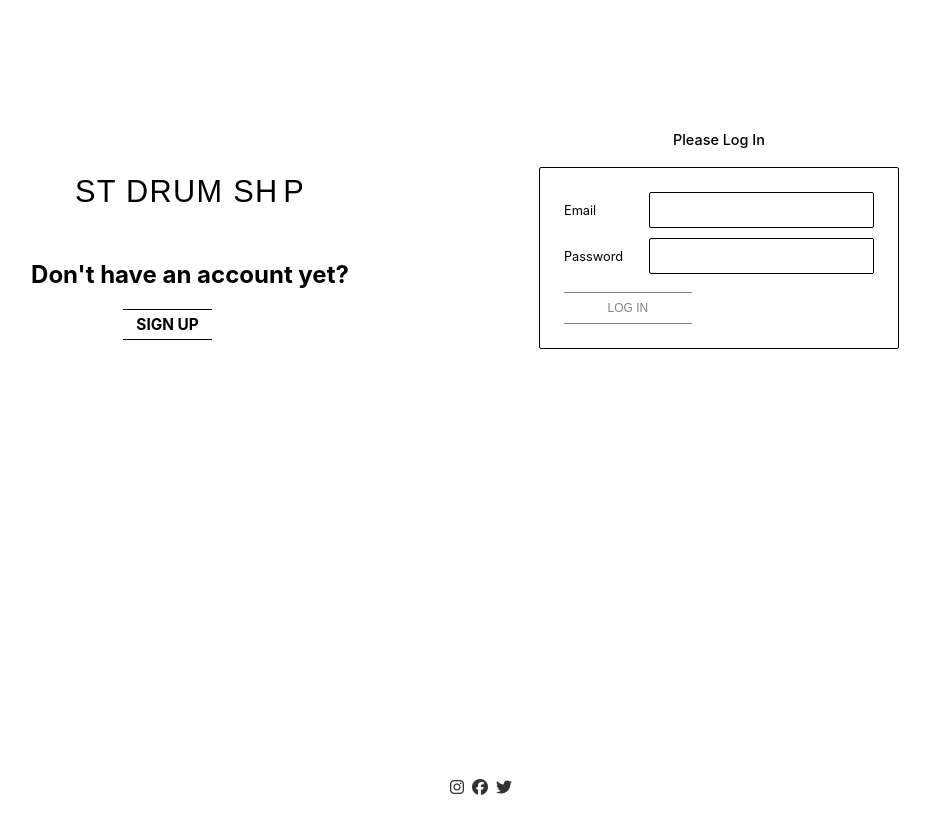
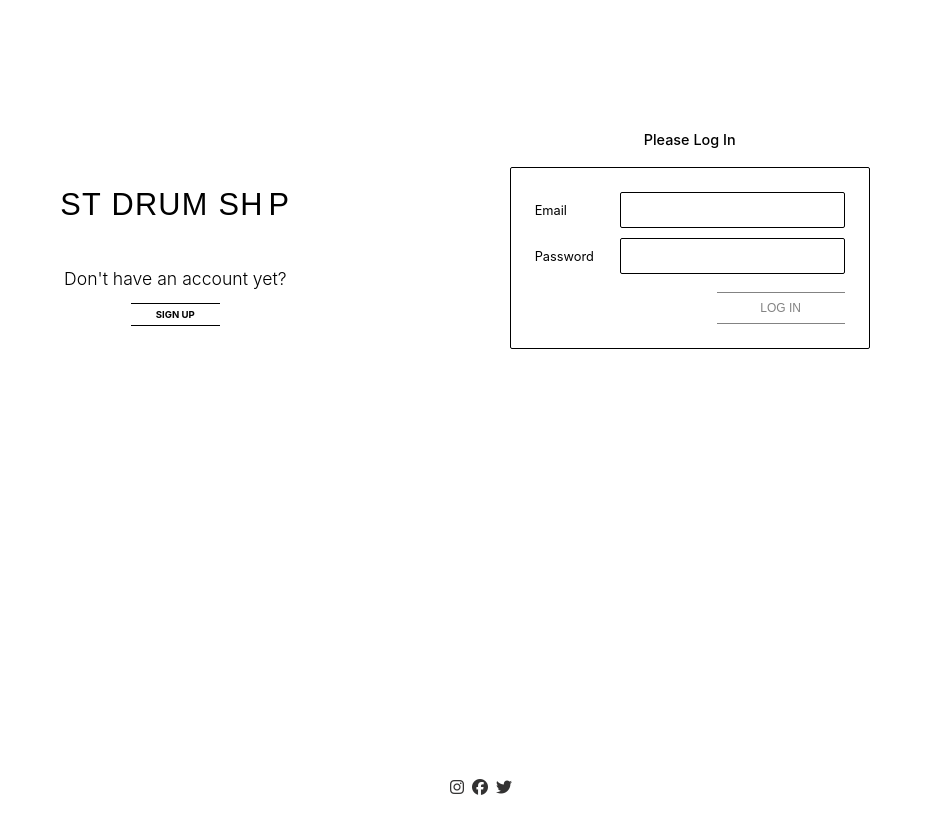
Before and after one commit to stefantavares/st-drum-shop, a React (Create React App) app: page / in a window 1280 px wide. Shown: the top 834 px of the page, without its empty margins (175-1105 px from the left). Built offline with nearby package versions, Linux system fonts and the light colour scheme; some icons are missing; a web font is replaced by a local one.

Commit message:
Finish Auth Page

```diff
--- /dev/null
+++ b/src/components/LoginForm/LoginForm.css
@@ -0,0 +1,3 @@
+#submit-btn:hover {
+    font-weight: 700;
+}
--- a/src/components/LoginForm/LoginForm.jsx
+++ b/src/components/LoginForm/LoginForm.jsx
@@ -1,3 +1,4 @@
+import './LoginForm.css';
 import { useState } from 'react';
 import * as usersService from '../../utilities/users-service';
 
@@ -35,7 +36,10 @@ export default function LoginForm({ setUser }) {
           <input type="text" name="email" value={credentials.email} onChange={handleChange} required />
           <label>Password</label>
           <input type="password" name="password" value={credentials.password} onChange={handleChange} required />
-          <button type="submit">LOG IN</button>
+          <div></div>
+            <div className='submit-container'>
+          <button id='submit-btn' type="submit">LOG IN</button>
+          </div>
         </form>
       </div>
       <p className="error-message">&nbsp;{error}</p>
--- a/src/index.css
+++ b/src/index.css
@@ -137,6 +137,10 @@ button, a.button {
   cursor: pointer;
 }
 
+button:hover {
+  font-weight: 700;
+}
+
 button.btn-sm {
   font-size: 1.5vmin;
   padding: .6vmin .8vmin;
--- a/src/pages/AuthPage/AuthPage.css
+++ b/src/pages/AuthPage/AuthPage.css
@@ -27,13 +27,12 @@
 }
 
 .login-btn, .signup-btn {
-    font-size: 1.2vw;
+    font-size: 1.2vmin;
     text-decoration: none;
     color: black;
     padding: 5px;
     border-bottom: 1px solid black;
     border-top: 1px solid black;
-    margin-right: 3.5vw;
     width: 7vw;
 }
 
@@ -47,7 +46,7 @@
 }
 
 .auth-message-1 {
-    font-size: 2.4vmin;
+    font-size: 2.2vmin;
     font-weight: 350;
 }
 
--- a/src/pages/AuthPage/AuthPage.jsx
+++ b/src/pages/AuthPage/AuthPage.jsx
@@ -13,7 +13,7 @@ function AuthPage({ setUser }) {
             <h4 onClick={() => setShowLogin(!showLogin)}>{showLogin ?
             <div className='auth-aside'>
             <div className='logo'>ST DRUM SH<i className="fa-light fa-drum" id='logo-icon'></i>P</div>
-            <h2>Don't have an account yet?</h2>
+            <h2 className='auth-message-1'>Don't have an account yet?</h2>
             <div className='signup-btn grow'>SIGN UP</div>
             </div>
             :
@@ -33,7 +33,7 @@ function AuthPage({ setUser }) {
             </div>
             :
             <div>
-            <h4 className='auth-message-2'>Please sign in to begin shopping</h4>
+            <h4 className='auth-message-2'>Please create an account to begin shopping</h4>
             <SignUpForm setUser={setUser} />
             </div>
             }
```
Also changed, not shown: src/components/SignUpForm/SignUpForm.css (line endings or trailing spaces).
